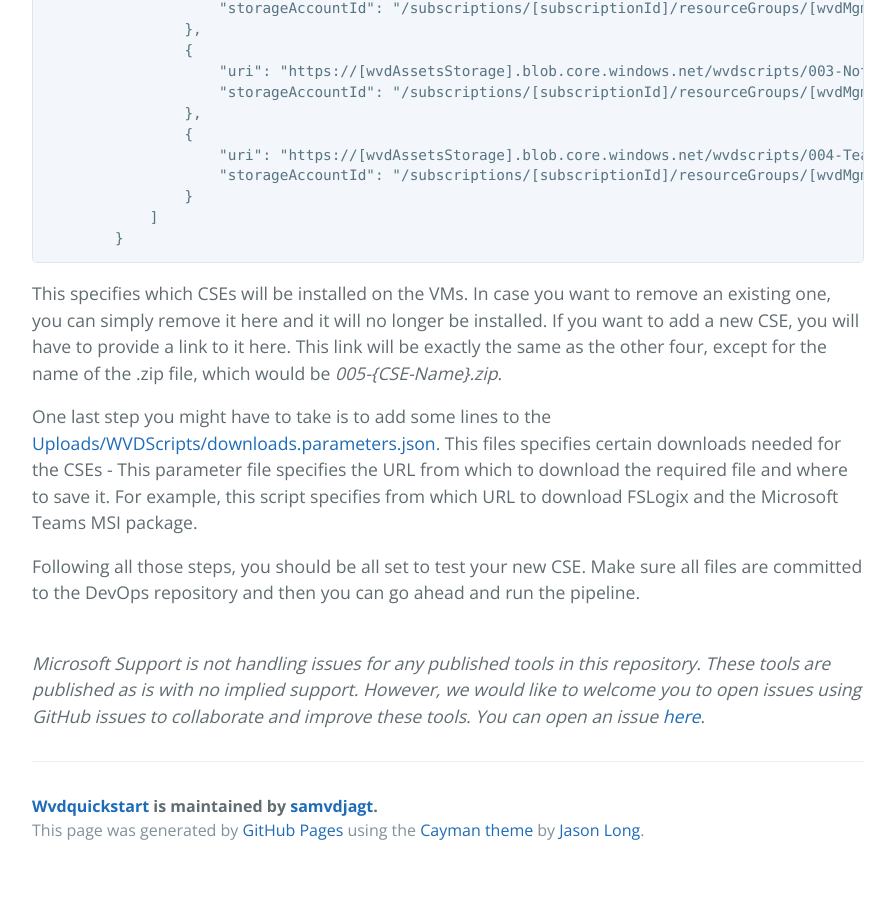
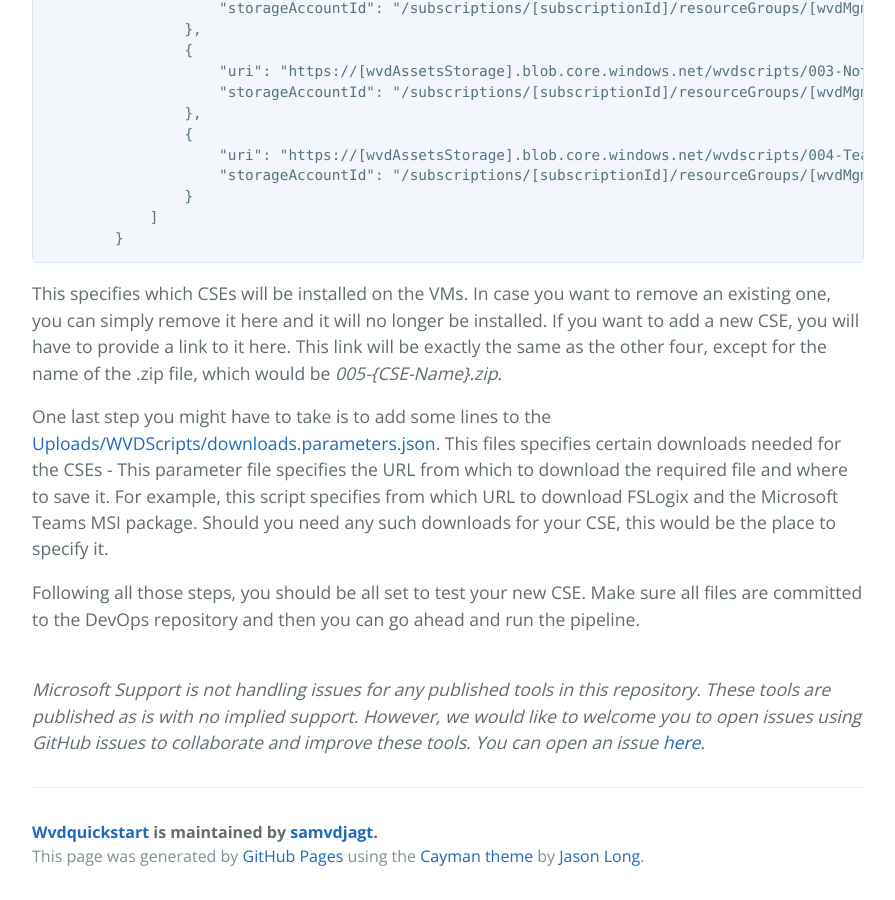
Before and after one commit to samvdjagt/wvdquickstart, a Jekyll site: the page built from customize.md, in a window 1280 px wide and 900 px high, scrolled down 6435 px. Shown: the whole window, without its empty margins (192-1087 px from the left). Built offline with Jekyll 4.4.1, drawn with Linux system fonts in a browser that asks for light colours; before the commit the page ends 7309 px from its top, so only the background shows below that.

Commit message:
Update customize.md

````diff
--- a/customize.md
+++ b/customize.md
@@ -169,6 +169,6 @@ Apart from the files in the WVDScripts folder, there are a couple of other compo
 ```
 This specifies which CSEs will be installed on the VMs. In case you want to remove an existing one, you can simply remove it here and it will no longer be installed. If you want to add a new CSE, you will have to provide a link to it here. This link will be exactly the same as the other four, except for the name of the .zip file, which would be *005-{CSE-Name}.zip*.
 
-One last step you might have to take is to add some lines to the <a href="https://github.com/samvdjagt/wvdquickstart/tree/master/Uploads/WVDScripts/downloads.parameters.json" target="_blank">Uploads/WVDScripts/downloads.parameters.json</a>. This files specifies certain downloads needed for the CSEs - This parameter file specifies the URL from which to download the required file and where to save it. For example, this script specifies from which URL to download FSLogix and the Microsoft Teams MSI package.
+One last step you might have to take is to add some lines to the <a href="https://github.com/samvdjagt/wvdquickstart/tree/master/Uploads/WVDScripts/downloads.parameters.json" target="_blank">Uploads/WVDScripts/downloads.parameters.json</a>. This files specifies certain downloads needed for the CSEs - This parameter file specifies the URL from which to download the required file and where to save it. For example, this script specifies from which URL to download FSLogix and the Microsoft Teams MSI package. Should you need any such downloads for your CSE, this would be the place to specify it.
 
 Following all those steps, you should be all set to test your new CSE. Make sure all files are committed to the DevOps repository and then you can go ahead and run the pipeline.
````
